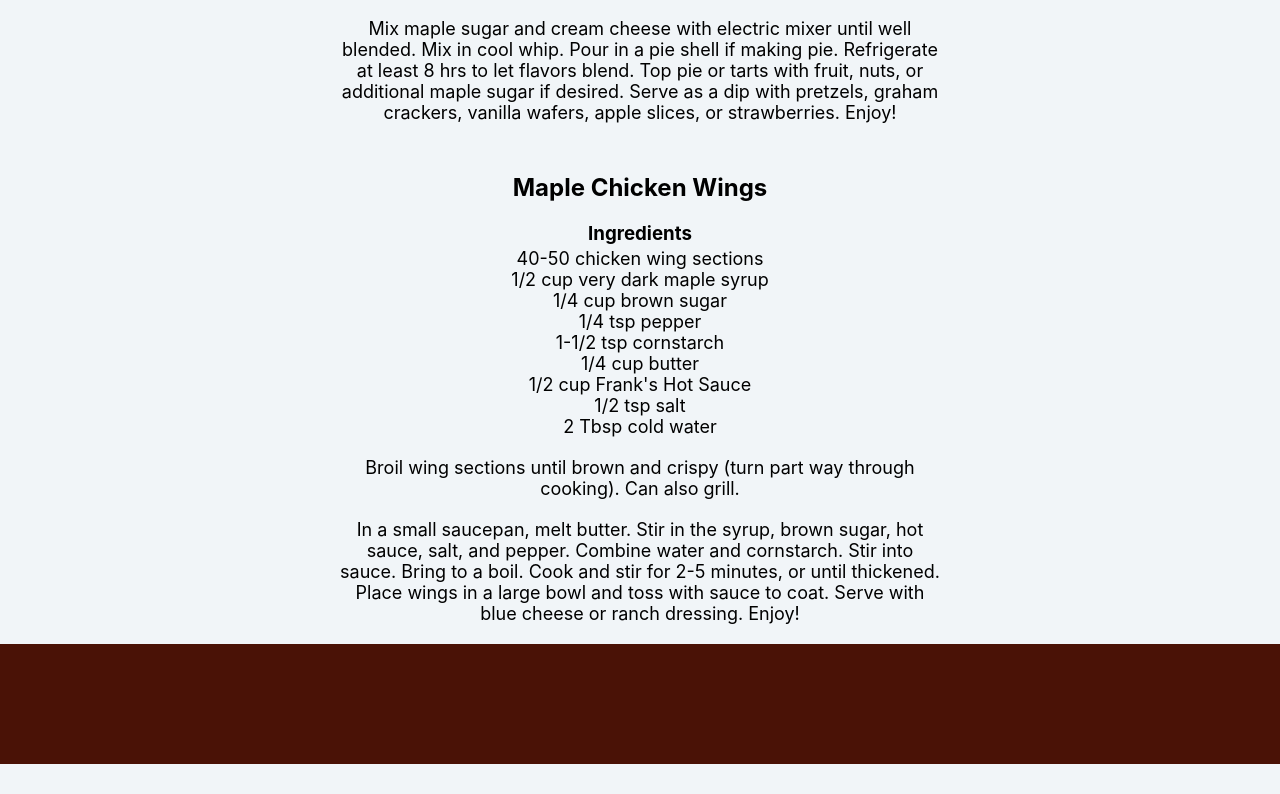
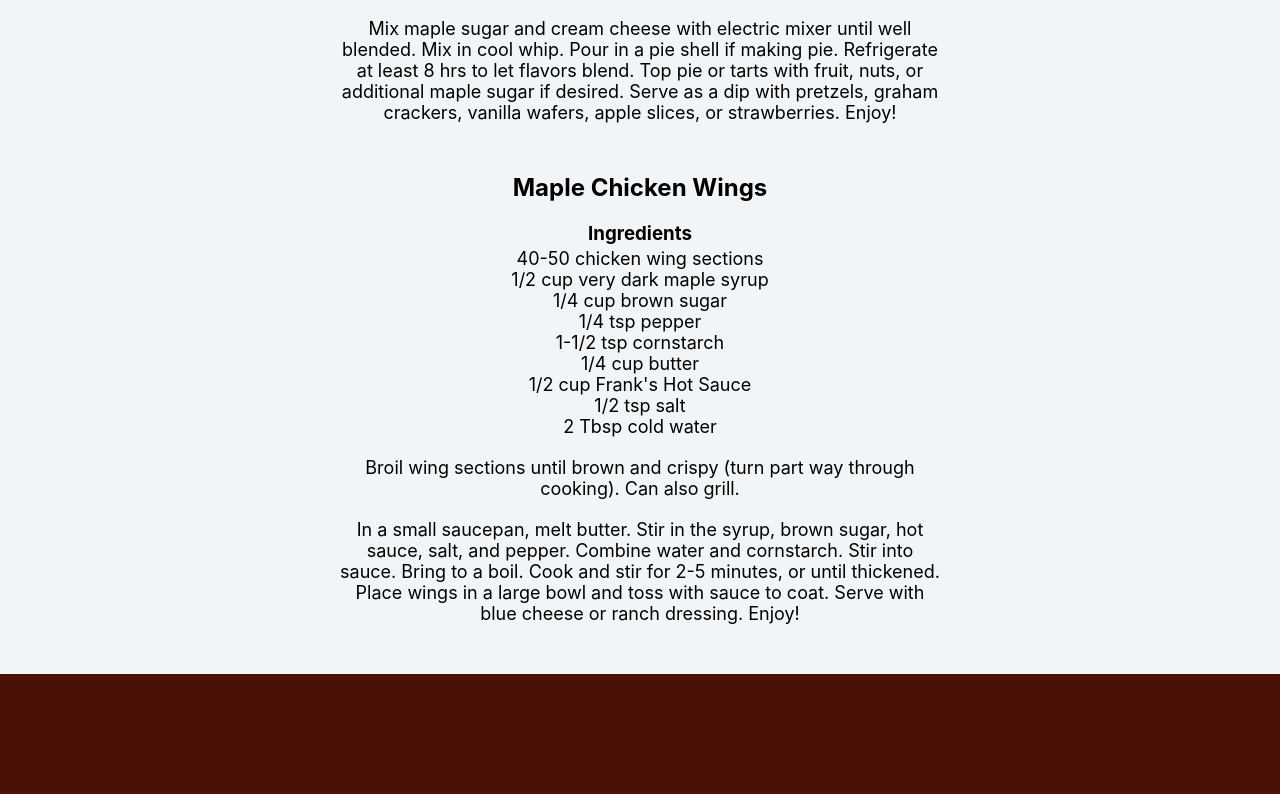
Before and after one commit to LaurenCummings/cummings-maple-vite, a React (Vite) app: page /cummings-maple-vite/Recipes in a window 1280 px wide. Shown: the part 435-1229 px from the top of the page. Before the commit the page ends 1199 px from the top, so only its background shows below. Built offline with nearby package versions, Linux system fonts and the light colour scheme.

Commit message:
adjusted margins for smaller screens

```diff
--- a/src/css/RecipePage.css
+++ b/src/css/RecipePage.css
@@ -7,8 +7,12 @@
     padding-top: 40px;
 }
 
+.recipe-page h3 {
+    margin: 0px 20px;
+}
+
 .recipe {
-    margin-top: 50px;
+    margin: 50px 20px;
 }
 
 .recipe h3 {
```
